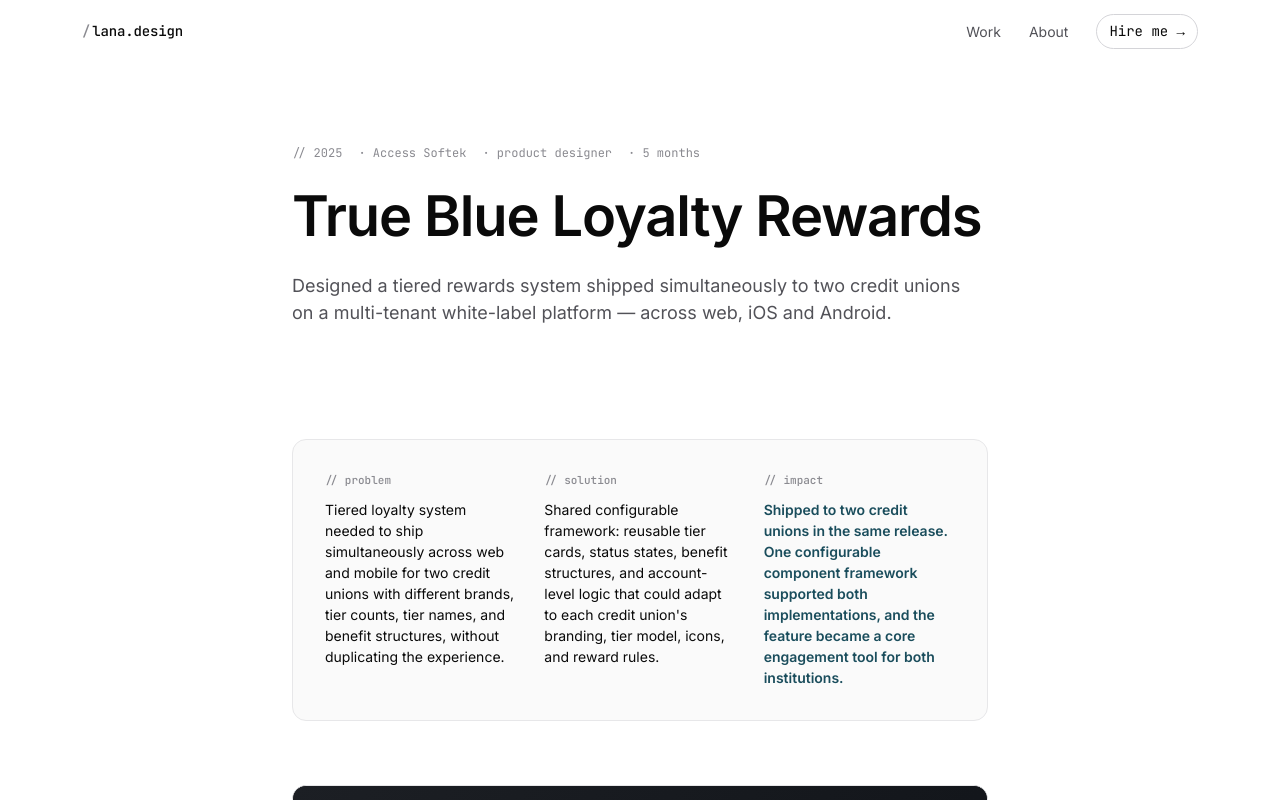
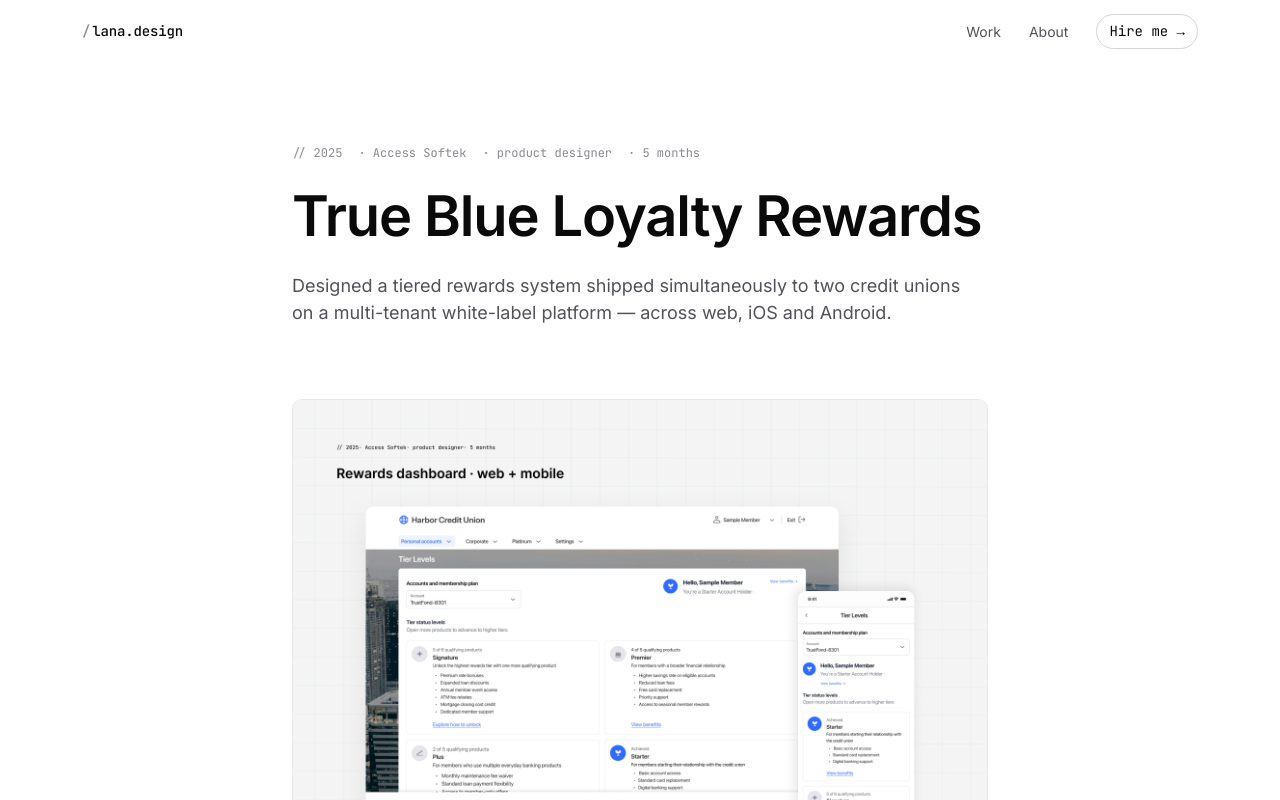
Before and after one commit to spacewalker02/lana-portfolio, a React (Vite) app: page /case/true-blue-loyalty in a window 1280 px wide. Shown: the top 800 px of the page. Built offline with nearby package versions, Linux system fonts and the light colour scheme.

Commit message:
feat: add hero image & illustrations to case pages

```diff
--- a/src/components/case/CaseProse/CaseProse.module.scss
+++ b/src/components/case/CaseProse/CaseProse.module.scss
@@ -68,3 +68,27 @@
       font-style: normal;
     }
   }
+
+  .figure {
+    margin: 40px 0;
+
+    img {
+      width: 100%;
+      height: auto;
+      display: block;
+      border-radius: var(--radius-md);
+      border: 1px solid var(--border);
+    }
+
+    figcaption {
+      margin-top: 12px;
+      font-family: var(--font-mono);
+      font-size: var(--text-xs);
+      color: var(--text-3);
+      text-align: center;
+      line-height: 1.45;
+      max-width: 60ch;
+      margin-left: auto;
+      margin-right: auto;
+    }
+  }
--- a/src/components/case/CaseProse/CaseProse.tsx
+++ b/src/components/case/CaseProse/CaseProse.tsx
@@ -68,5 +68,13 @@ function BlockRenderer({ block }: { block: CaseBlock }) {
 
     case 'codeNote':
       return <CodeNote title={block.title} body={block.body} links={block.links} />;
+
+      case 'image':
+        return (
+          <figure className={styles.figure}>
+            <img src={block.src} alt={block.alt} loading="lazy" />
+            {block.caption && <figcaption>{block.caption}</figcaption>}
+          </figure>
+        );
   }
 }
--- a/src/data/cases.ts
+++ b/src/data/cases.ts
@@ -26,6 +26,10 @@ export const cases: Case[] = [
       kind: 'screenshot',
       src: '/cases/true-blue/hero-desktop.png',
       alt: 'True Blue Loyalty Rewards - desktop and mobile mockups showing tier-based rewards dashboard for Harbor Credit Union (fictional, NDA-safe brand)',
+    },
+    heroImage: {
+      src: '/cases/true-blue/hero-desktop.png',
+      alt: 'True Blue Loyalty Rewards — desktop and mobile mockups showing tier levels and benefits, on a fictional Harbor Credit Union brand',
     },
 
     tldr: {
@@ -110,12 +114,24 @@ export const cases: Case[] = [
         text:
           'The experience leads with the member\’s current tier and progress, then lets them open benefit details when needed. This keeps the main page scannable while still supporting deeper exploration.',
       },
+      {
+        type: 'image',
+        src: '/cases/true-blue/tier-system.png',
+        alt: 'Four tier icons (Signature, Premier, Plus, Starter) shown next to three product contexts where the same icon-and-color combination is reused',
+        caption: 'The same tier identity reads across Status Greeting, Tier Grid, and Tier Detail.',
+      },
 
       { type: 'h3', text: 'Web and mobile use different content layouts' },
       {
         type: 'p',
         text:
           'On web, tiers can be compared side by side. On mobile, the same information becomes a stacked flow, which works better for narrow screens and longer benefit content.',
+      },
+      {
+        type: 'image',
+        src: '/cases/true-blue/web-vs-mobile.png',
+        alt: 'Side-by-side comparison of web layout (2×2 tier grid for at-a-glance comparison) and mobile layout (vertical stack for sequential scrolling)',
+        caption: 'Two layouts for two different questions — "what do I get if I move up?" vs. "where am I now?"',
       },
 
       { type: 'h3', text: 'Benefits can become actions' },
--- a/src/pages/CasePage.module.scss
+++ b/src/pages/CasePage.module.scss
@@ -28,3 +28,15 @@
       }
     }
   }
+
+  .heroFigure {
+    margin: 24px 0 56px;
+
+    img {
+      width: 100%;
+      height: auto;
+      display: block;
+      border-radius: var(--radius-md);
+      border: 1px solid var(--border);
+    }
+  }
--- a/src/pages/CasePage.tsx
+++ b/src/pages/CasePage.tsx
@@ -22,6 +22,16 @@ export default function CasePage() {
   return (
     <article>
       <CaseHero caseData={caseData} />
+      {caseData.heroImage && (
+      <Container size='narrow'>
+        <figure className={styles.heroFigure}>
+          <img
+            src={caseData.heroImage.src}
+            alt={caseData.heroImage.alt}
+          />
+        </figure>
+      </Container>
+    )}
       <CaseTLDR tldr={caseData.tldr} />
       <VideoEmbed url={caseData.loomUrl} />
       <CaseProse blocks={caseData.body} />
--- a/src/types/case.ts
+++ b/src/types/case.ts
@@ -41,7 +41,8 @@ export type CaseBlock =
       title: string;
       body: string;
       links?: { label: string; url: string }[];
-    };
+    }
+    | { type: 'image'; src: string; alt: string; caption?: string };
 
 export interface CaseMeta {
   company: string;
@@ -60,6 +61,7 @@ export interface Case {
   meta: CaseMeta;
   tags: CaseTag[];
   cover: CaseCover;
+  heroImage?: { src: string; alt: string };
   tldr: CaseTLDR;
   loomUrl?: string;
   body: CaseBlock[];
```
Also changed, not shown: public/cases/true-blue/tier-system.png (added), public/cases/true-blue/web-vs-mobile.png (added).
